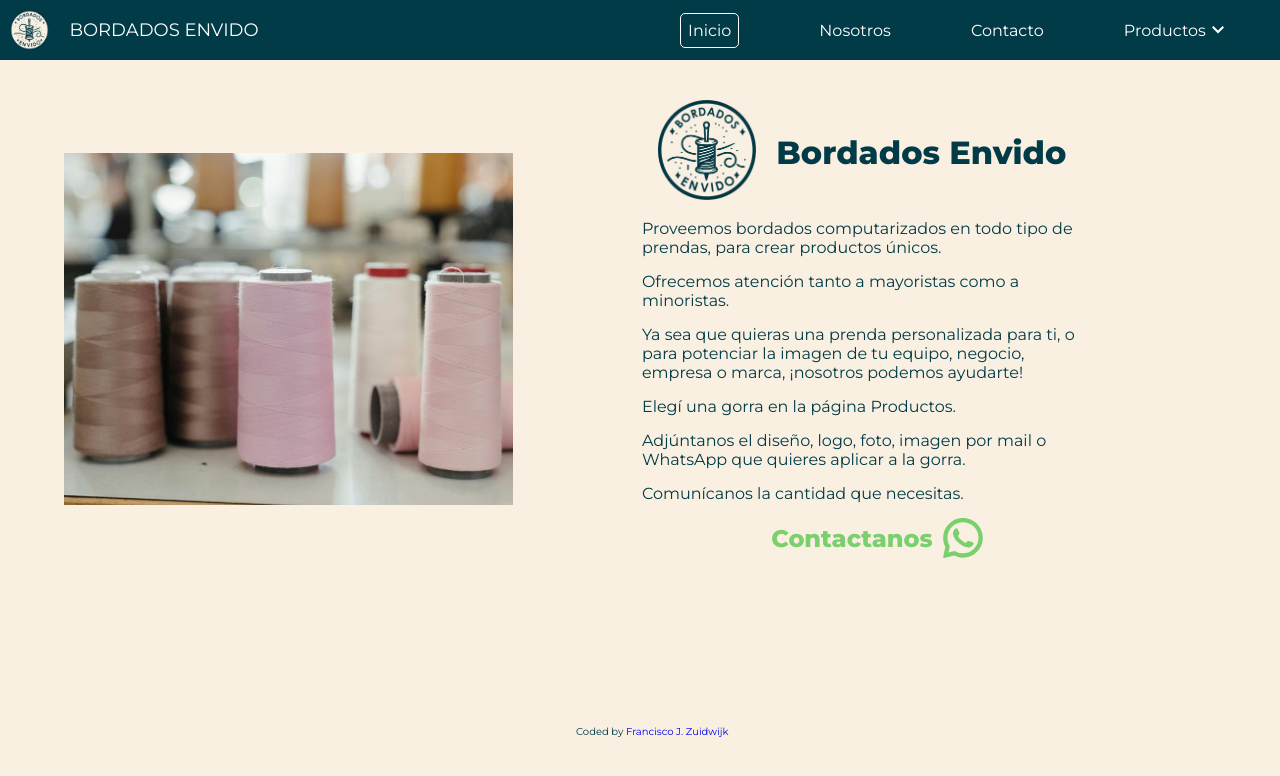
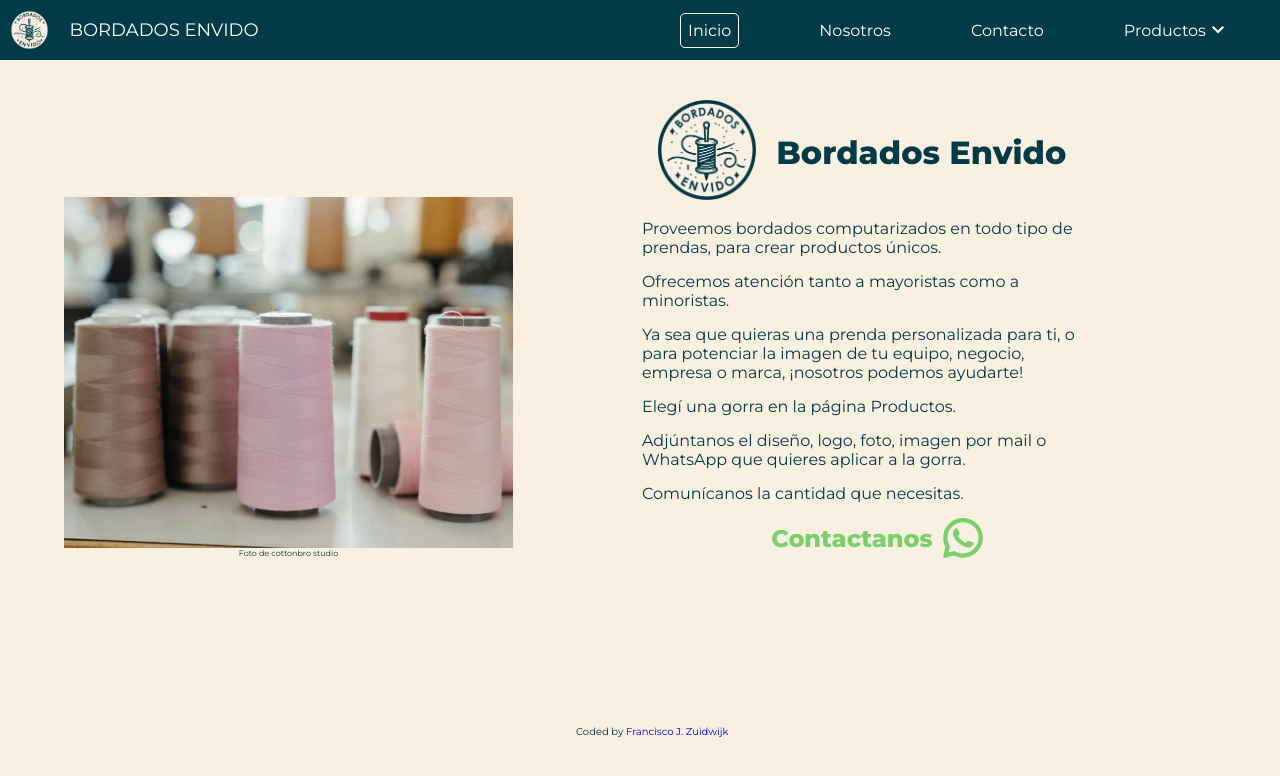
Before and after one commit to Electrocisko/Bordados-Envido, a React (Vite) app in the folder frontend/: page / in a window 1280 px wide. Shown: the top 776 px of the page. Built offline with nearby package versions, Linux system fonts and the light colour scheme.

Commit message:
se agrego creditos de foto

```diff
--- a/frontend/src/pages/Home.jsx
+++ b/frontend/src/pages/Home.jsx
@@ -11,6 +11,7 @@
           src="./images/hilo-b.jpg"
           alt="Hilos de bordar"
         />
+        <p className={styles.credit}>Foto de cottonbro studio</p>
       </div>
 
       <div className={styles.textContainer}>
--- a/frontend/src/scss/pages/home.module.scss
+++ b/frontend/src/scss/pages/home.module.scss
@@ -25,6 +25,7 @@
     @include breakpoint(md) {
         display: flex;
         align-items: center;
+        flex-direction: column;
         justify-content: end;
         margin-left: 5%;
     }
@@ -106,3 +107,8 @@
         display: block;
     }
 }
+
+.credit {
+    font-size: 8px;
+    text-align: center;
+}
```
